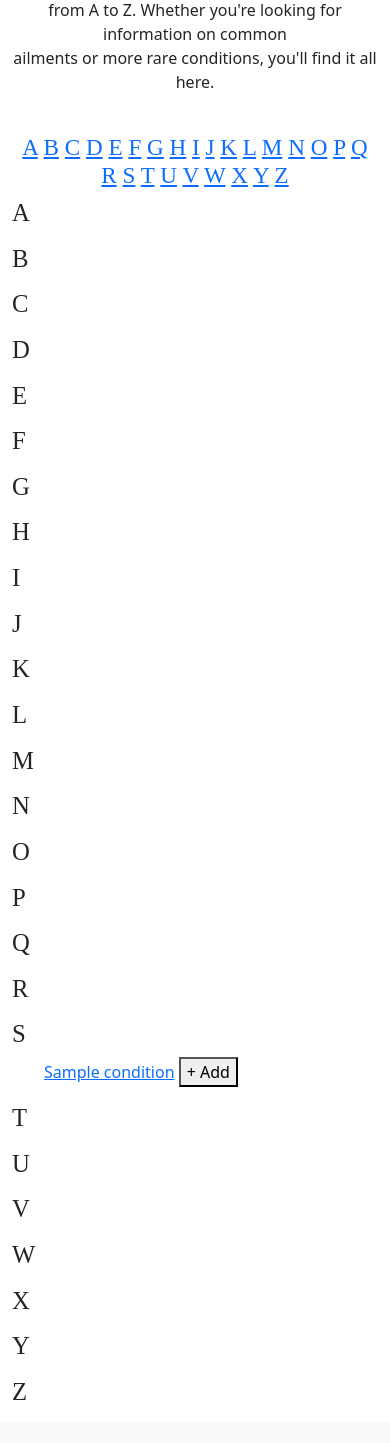
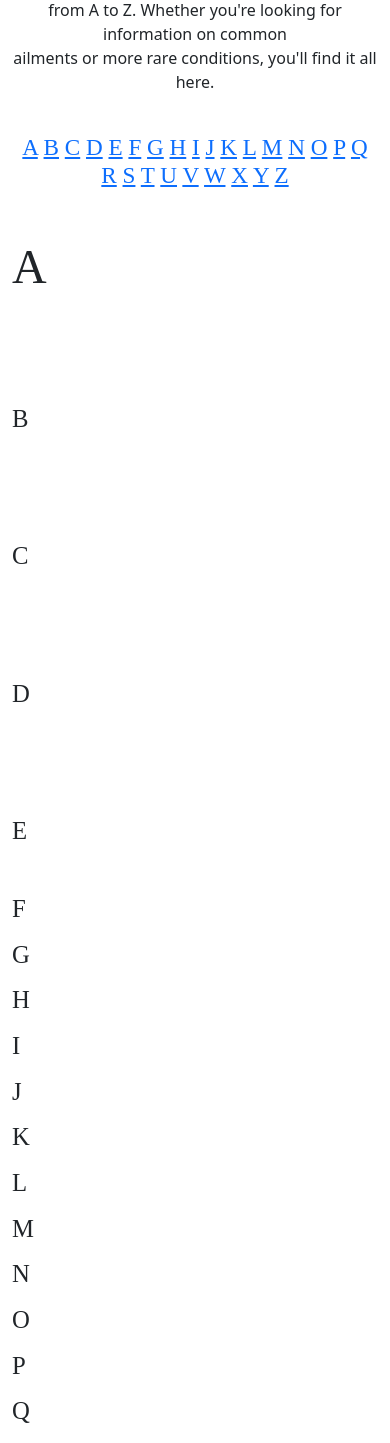
Before and after one commit to BWuthrich06/My_Health_Project, a Flask app: page /conditions in a window 390 px wide. Shown: the part 235-1678 px from the top of the page. Before the commit the page ends 1635 px from the top, so only its background shows below. Run offline with Flask 2, Linux system fonts and the light colour scheme; the visitor is signed in with stand-in values (Sample User, id 1); tables that the repository leaves empty hold one stand-in row (values such as "Sample post").

Commit message:
Search health condition and results responsive design

```diff
--- a/static/style.css
+++ b/static/style.css
@@ -126,6 +126,10 @@ h1.welcome {
 
 /*Profile page*/
 
+body#profile-container {
+    background-color: #9FCBD1;
+}
+
 #profile_welcome {
     text-align: left;
     padding-top: 40px;
@@ -144,13 +148,29 @@ h1.welcome {
     padding-bottom: 60px;
 }
 
-#saved_condition_name {
+.saved_condition_name {
     font-size: 24px;
 }
 
+.saved_synonyms {
+    padding-left: 20px;
+}
 
+.saved_date {
+    padding-left: 20px;
+}
 
+.form-floating {
+    padding-left: 20px;
+}
 
+.form-control {
+    border: 2px solid black;
+}
+
+.delete_comment_button {
+    padding-left: 200px;
+}
 
 
 /*Vital Sign Record Form Page*/
@@ -352,6 +372,36 @@ body#search_physician_page {
     margin: 0 auto;
 }
 
+#a {
+    padding-top: 40px;
+    padding-bottom: 40px;
+    font-size: 48px;
+}
+
+#b {
+    padding-top: 60px;
+    padding-bottom: 40px;
+    text-align: left;
+}
+
+#c {
+    padding-top: 60px;
+    padding-bottom: 40px;
+    text-align: left;
+}
+
+#d {
+    padding-top: 60px;
+    padding-bottom: 40px;
+    text-align: left;
+}
+
+#e {
+    padding-top: 60px;
+    padding-bottom: 40px;
+    text-align: left;
+}
+
 
 
 /*Navbar*/
--- a/templates/all_conditions.html
+++ b/templates/all_conditions.html
@@ -70,82 +70,96 @@
   </div>
 
 
+  <div class="row">
+    <div class="col-12">
+      <h2 id="a">A</h2>
+    </div>
+  </div>
 
-<h2 id ="a">A</h2>
+  <div class="row">
+    {% for condition in conditions %}
+        {% if condition.title.startswith('A') and condition.url %}
+          <div class="col-sm-12, col-md-6, col-lg-4">
+           <p><a href= "{{ condition.url }}">{{ condition.title }}</a>
+            <!--Button to add to personal conditions-->
+            <button id="{{ condition.condition_id }}" class="all_condition_add"> + </button></p>
+          </div>
+        {% endif %}
+    {% endfor %}
+  </div>
 
-  <ul>
+  <div class="row">
+    <div class="col-12">
+      <h2 id="b">B</h2>
+    </div>
+  </div>
+
+  <div class="row">
     {% for condition in conditions %}
-      {% if condition.title.startswith('A') and condition.url %}
-        <a href= "{{ condition.url }}">{{ condition.title }}</a>
-
-        <!--Button to add to personal conditions-->
-        <button id="{{ condition.condition_id }}" class="all_condition_add">+ Add</button><p></p>
+      {% if condition.title.startswith('B') and condition.url %}
+        <div class="col-sm-12, col-md-6, col-lg-4">
+         <p><a href= "{{ condition.url }}">{{ condition.title }}</a>
+          <!--Button to add to personal conditions-->
+          <button id="{{ condition.condition_id }}" class="all_condition_add"> + </button></p>
+        </div>
       {% endif %}
     {% endfor %}
-  </ul>
+  </div>
+
+  <div class="row">
+    <div class="col-12">
+      <h2 id="c">C</h2>
+    </div>
+  </div>
+
+  <div class="row">
+    {% for condition in conditions %}
+      {% if condition.title.startswith('C') and condition.url %}
+        <div class="col-sm-12, col-md-6, col-lg-4">
+         <p><a href= "{{ condition.url }}">{{ condition.title }}</a>
+          <!--Button to add to personal conditions-->
+          <button id="{{ condition.condition_id }}" class="all_condition_add"> + </button></p>
+        </div>
+      {% endif %}
+    {% endfor %}
+  </div>
+
+  <div class="row">
+    <div class="col-12">
+      <h2 id="d">D</h2>
+    </div>
+  </div>
 
 
-<h2 id ="b">B</h2>
-
-  <ul>
+  <div class="row">
     {% for condition in conditions %}
-      {% if condition.title.startswith('B') and condition.url %}
-
-        <a href= "{{ condition.url }}">{{ condition.title }}</a>
-
-        <!--Button to add to personal conditions-->
-        <button id="{{ condition.condition_id }}" class="all_condition_add">+ Add</button><p></p>
-
+      {% if condition.title.startswith('D') and condition.url %}
+        <div class="col-sm-12, col-md-6, col-lg-4">
+          <p><a href= "{{ condition.url }}">{{ condition.title }}</a>
+          <!--Button to add to personal conditions-->
+          <button id="{{ condition.condition_id }}" class="all_condition_add">+ Add</button></p>
+        </div>
       {% endif %}
     {% endfor %}
-  </ul>
+  </div>
 
+  <div class="row">
+    <div class="col-12">
+      <h2 id="e">E</h2>
+    </div>
+  </div>
 
-<h2 id ="c">C</h2>
-
-  <ul>
+  <div class="row">
     {% for condition in conditions %}
-      {% if condition.title.startswith('C') and condition.url%}
-
-        <a href= "{{ condition.url }}">{{ condition.title }}</a>
-
-        <!--Button to add to personal conditions-->
-        <button id="{{ condition.condition_id }}" class="all_condition_add">+ Add</button><p></p>
-
+      {% if condition.title.startswith('E') and condition.url %}
+        <div class="col-sm-12, col-md-6, col-lg-4">
+          <p><a href= "{{ condition.url }}">{{ condition.title }}</a>
+          <!--Button to add to personal conditions-->
+          <button id="{{ condition.condition_id }}" class="all_condition_add">+ Add</button></p>
+        </div>
       {% endif %}
     {% endfor %}
-  </ul>
-
-<h2 id ="d">D</h2>
-
-  <ul>
-    {% for condition in conditions %}
-      {% if condition.title.startswith('D') and condition.url %}
-
-        <a href= "{{ condition.url }}">{{ condition.title }}</a>
-
-        <!--Button to add to personal conditions-->
-        <button id="{{ condition.condition_id }}" class="all_condition_add">+ Add</button><p></p>
-
-      {% endif %}
-    {% endfor %}
-  </ul>
-
-
-<h2 id ="e">E</h2>
-
-  <ul>
-    {% for condition in conditions %}
-      {% if condition.title.startswith('E') and condition.url %}
-
-        <a href= "{{ condition.url }}">{{ condition.title }}</a>
-
-        <!--Button to add to personal conditions-->
-        <button id="{{ condition.condition_id }}" class="all_condition_add">+ Add</button><p></p>
-
-      {% endif %}
-    {% endfor %}
-  </ul>
+  </div>
 
 
 <h2 id ="f">F</h2>
```
Also changed, not shown: templates/profile.html (+15 -8 lines).
